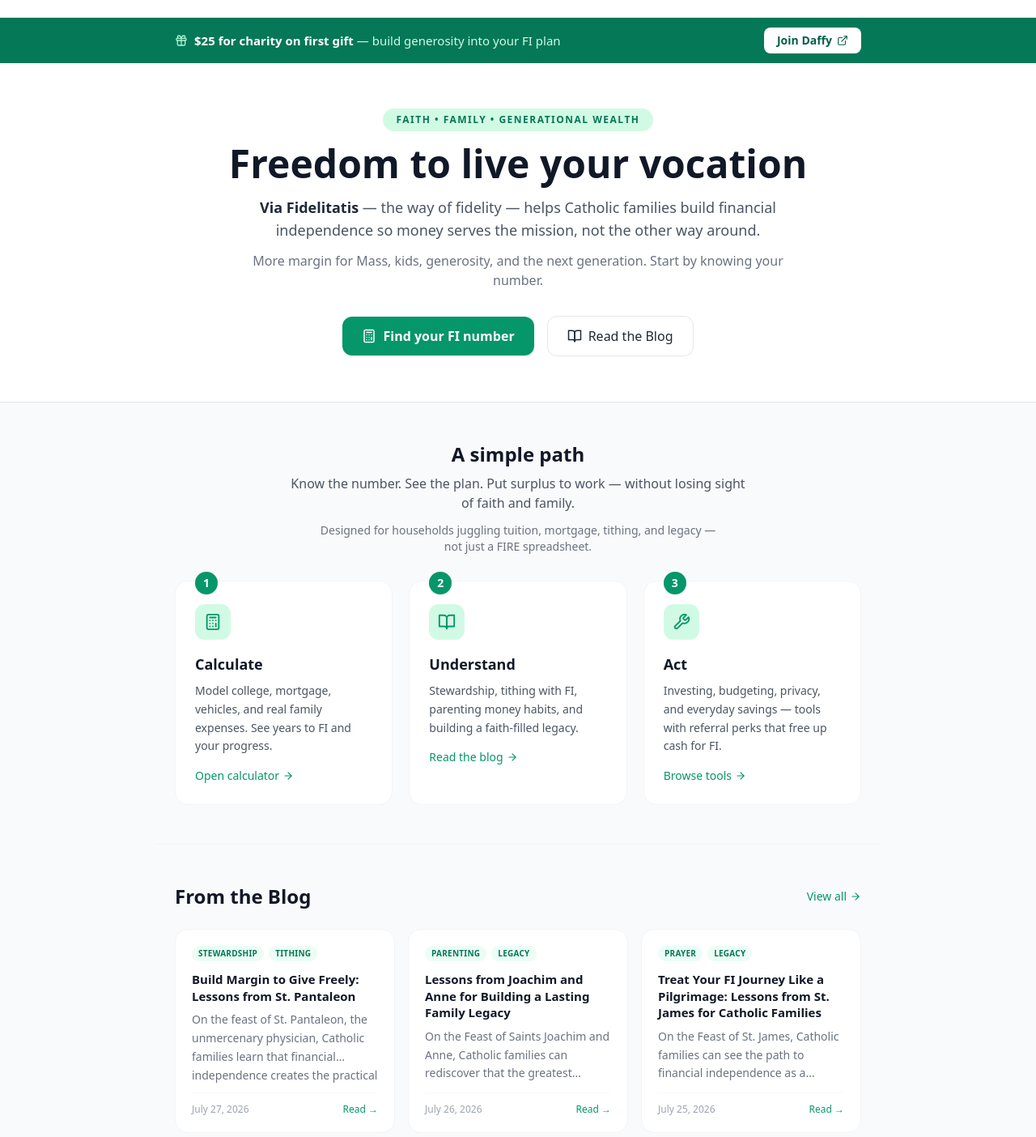
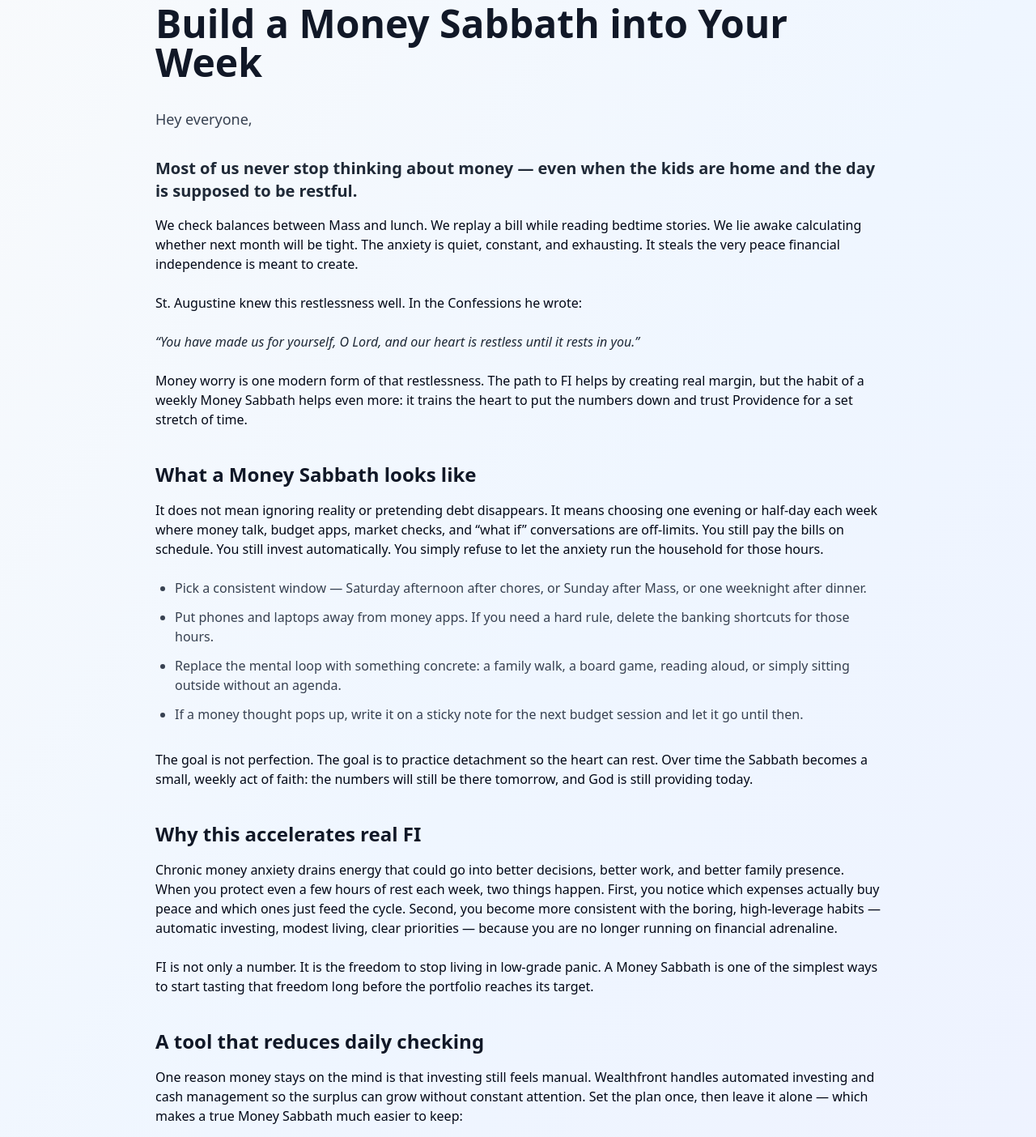
Before and after one commit to daughterpop/super-fi-calc, a React (Vite) app: page /blog/build-a-money-sabbath-into-your-week in a window 1280 px wide. Shown: the part 43-1447 px from the top of the page at 81% size. Built offline with nearby package versions, Linux system fonts and the light colour scheme.

Commit message:
Add daily blog post: Build a Money Sabbath into Your Week – July 28, 2026

```diff
--- a/src/data/posts.js
+++ b/src/data/posts.js
@@ -1,4 +1,14 @@
 const rawPosts = [
+  {
+    title: 'Build a Money Sabbath into Your Week',
+    date: 'July 28, 2026',
+    dateSort: '2026-07-28',
+    excerpt: 'A simple weekly habit that quiets money anxiety, protects family time, and helps Catholic households practice the detachment St. Augustine described — so financial independence can actually feel free.',
+    readTime: '4 min read',
+    link: '/blog/build-a-money-sabbath-into-your-week',
+    tags: ['Stewardship', 'Prayer', 'Parenting', 'Couples'],
+    featured: false
+  },
   {
     title: 'Build Margin to Give Freely: Lessons from St. Pantaleon',
     date: 'July 27, 2026',
--- a/src/main.jsx
+++ b/src/main.jsx
@@ -29,6 +29,7 @@ import ProtectYourFamilysDigitalPrivacyStewardshipToolsForCatholicFi from './pag
 import TreatYourFiJourneyLikeAPilgrimageLessonsFromStJamesForCatholicFamilies from './pages/treat-your-fi-journey-like-a-pilgrimage-lessons-from-st-james-for-catholic-families.jsx';
 import LessonsFromJoachimAndAnneForBuildingALastingFamilyLegacy from './pages/lessons-from-joachim-and-anne-for-building-a-lasting-family-legacy.jsx';
 import BuildMarginToGiveFreelyLessonsFromStPantaleon from './pages/build-margin-to-give-freely-lessons-from-st-pantaleon.jsx';
+import BuildAMoneySabbathIntoYourWeek from './pages/build-a-money-sabbath-into-your-week.jsx';
 
 ReactDOM.createRoot(document.getElementById('root')).render(
   <React.StrictMode>
@@ -62,6 +63,7 @@ ReactDOM.createRoot(document.getElementById('root')).render(
         <Route path="/blog/treat-your-fi-journey-like-a-pilgrimage-lessons-from-st-james-for-catholic-families" element={<TreatYourFiJourneyLikeAPilgrimageLessonsFromStJamesForCatholicFamilies />} />
         <Route path="/blog/lessons-from-joachim-and-anne-for-building-a-lasting-family-legacy" element={<LessonsFromJoachimAndAnneForBuildingALastingFamilyLegacy />} />
         <Route path="/blog/build-margin-to-give-freely-lessons-from-st-pantaleon" element={<BuildMarginToGiveFreelyLessonsFromStPantaleon />} />
+        <Route path="/blog/build-a-money-sabbath-into-your-week" element={<BuildAMoneySabbathIntoYourWeek />} />
 
         <Route path="*" element={<App />} />
       </Routes>
--- /dev/null
+++ b/src/pages/build-a-money-sabbath-into-your-week.jsx
@@ -0,0 +1,98 @@
+import React from 'react';
+
+export default function BuildAMoneySabbathIntoYourWeek() {
+  return (
+    <div className="min-h-screen bg-gradient-to-br from-slate-50 via-blue-50 to-indigo-50 py-12 px-4">
+      <div className="max-w-4xl mx-auto prose prose-slate">
+        <h1 className="text-4xl md:text-5xl font-bold text-gray-900 mb-8">
+          Build a Money Sabbath into Your Week
+        </h1>
+
+        <p className="text-lg text-gray-700 mb-8 leading-relaxed">
+          Hey everyone,
+        </p>
+
+        <p className="text-xl font-semibold text-gray-800 mb-4">
+          Most of us never stop thinking about money — even when the kids are home and the day is supposed to be restful.
+        </p>
+
+        <p className="mb-6">
+          We check balances between Mass and lunch. We replay a bill while reading bedtime stories. We lie awake calculating whether next month will be tight. The anxiety is quiet, constant, and exhausting. It steals the very peace financial independence is meant to create.
+        </p>
+
+        <p className="mb-6">
+          St. Augustine knew this restlessness well. In the Confessions he wrote:
+        </p>
+        <p className="mb-6 italic text-gray-800">
+          “You have made us for yourself, O Lord, and our heart is restless until it rests in you.”
+        </p>
+        <p className="mb-6">
+          Money worry is one modern form of that restlessness. The path to FI helps by creating real margin, but the habit of a weekly Money Sabbath helps even more: it trains the heart to put the numbers down and trust Providence for a set stretch of time.
+        </p>
+
+        <h2 className="text-2xl font-bold text-gray-900 mt-10 mb-4">
+          What a Money Sabbath looks like
+        </h2>
+        <p className="mb-6">
+          It does not mean ignoring reality or pretending debt disappears. It means choosing one evening or half-day each week where money talk, budget apps, market checks, and “what if” conversations are off-limits. You still pay the bills on schedule. You still invest automatically. You simply refuse to let the anxiety run the household for those hours.
+        </p>
+
+        <ul className="list-disc pl-6 space-y-3 mb-8 text-gray-700">
+          <li>Pick a consistent window — Saturday afternoon after chores, or Sunday after Mass, or one weeknight after dinner.</li>
+          <li>Put phones and laptops away from money apps. If you need a hard rule, delete the banking shortcuts for those hours.</li>
+          <li>Replace the mental loop with something concrete: a family walk, a board game, reading aloud, or simply sitting outside without an agenda.</li>
+          <li>If a money thought pops up, write it on a sticky note for the next budget session and let it go until then.</li>
+        </ul>
+
+        <p className="mb-6">
+          The goal is not perfection. The goal is to practice detachment so the heart can rest. Over time the Sabbath becomes a small, weekly act of faith: the numbers will still be there tomorrow, and God is still providing today.
+        </p>
+
+        <h2 className="text-2xl font-bold text-gray-900 mt-10 mb-4">
+          Why this accelerates real FI
+        </h2>
+        <p className="mb-6">
+          Chronic money anxiety drains energy that could go into better decisions, better work, and better family presence. When you protect even a few hours of rest each week, two things happen. First, you notice which expenses actually buy peace and which ones just feed the cycle. Second, you become more consistent with the boring, high-leverage habits — automatic investing, modest living, clear priorities — because you are no longer running on financial adrenaline.
+        </p>
+
+        <p className="mb-6">
+          FI is not only a number. It is the freedom to stop living in low-grade panic. A Money Sabbath is one of the simplest ways to start tasting that freedom long before the portfolio reaches its target.
+        </p>
+
+        <h2 className="text-2xl font-bold text-gray-900 mt-10 mb-4">
+          A tool that reduces daily checking
+        </h2>
+        <p className="mb-4">
+          One reason money stays on the mind is that investing still feels manual. Wealthfront handles automated investing and cash management so the surplus can grow without constant attention. Set the plan once, then leave it alone — which makes a true Money Sabbath much easier to keep:
+        </p>
+
+        <a
+          href="https://www.wealthfront.com/c/affiliates/invited/AFFD-AL7T-QSBZ-J0Q8"
+          target="_blank"
+          rel="noopener noreferrer"
+          className="inline-flex items-center gap-2 px-8 py-4 bg-indigo-600 text-white font-semibold rounded-xl hover:bg-indigo-700 transition-all shadow-md hover:shadow-lg mb-6"
+        >
+          Explore Automated Investing with Wealthfront →
+        </a>
+
+        <p className="mb-6">
+          Use whatever system lets you stop checking every day. The point is the same: free the mind so the family can rest.
+        </p>
+
+        <p className="text-lg font-medium text-gray-800 mt-10">
+          Financial freedom really is for everyone — including your family.
+        </p>
+
+        <p className="text-gray-700 font-medium mt-6">
+          – Dustin
+        </p>
+
+        <div className="mt-12 pt-8 border-t border-gray-200">
+          <a href="/blog" className="text-indigo-600 hover:text-indigo-800 font-medium">
+            ← Back to Blog
+          </a>
+        </div>
+      </div>
+    </div>
+  );
+}
```
